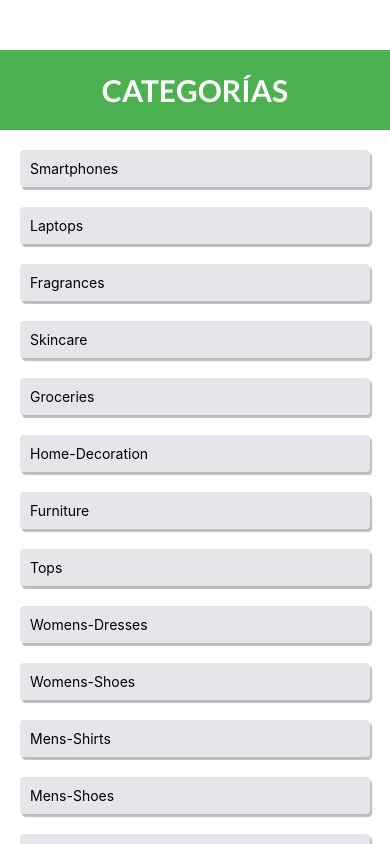
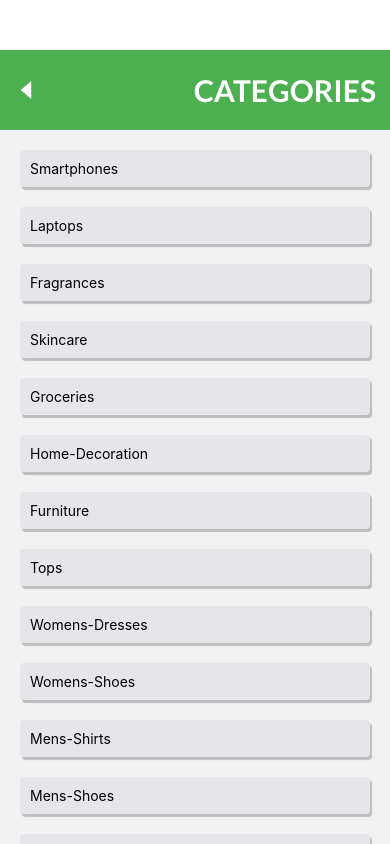
Before and after one commit to gaelbenayon/ecommercemobile, a React Native app in the folder ecommerce/: screen /categories in a window 390 px wide. Shown: the top 844 px of the page. Built offline with nearby package versions, Linux system fonts and the light colour scheme.

Commit message:
navigation

```diff
--- a/ecommerce/App.js
+++ b/ecommerce/App.js
@@ -1,15 +1,9 @@
+import Navigator from './src/navigation/Navigator';
 import { StatusBar } from 'expo-status-bar';
-import { ActivityIndicator, StyleSheet, Text, View } from 'react-native';
+import { ActivityIndicator, StyleSheet, View } from 'react-native';
 import {useFonts} from 'expo-font';
-import ProductsByCategory from './src/screens/ProductsByCategory'
-import Categories from './src/screens/Categories';
-import { useState } from 'react';
-import ProductDetail from './src/screens/ProductDetail';
 
 export default function App() {
-
-  const [categorySelected,setCategorySelected] = useState('');
-  const [productIdSelected,setProductIdSelected] = useState(null)
 
   const [fontLoaded] = useFonts({
     'Lato-Regular': require('./assets/fonts/Lato-Regular.ttf'),
@@ -18,28 +12,10 @@ export default function App() {
 
   if (!fontLoaded) return <ActivityIndicator/>
 
-  const onSelectCategory = (category) => {
-    return(
-      setCategorySelected(category)
-    )
-  }
-
-  const onGoHome = () => {
-    return (
-      setCategorySelected(false)
-    )
-  }
-
-  const onSelectProductId = (productId) => {
-    setProductIdSelected(productId)
-  }
-
   return (
     <View style={styles.container}>
       <StatusBar style="auto" />
-      {
-        productIdSelected? <ProductDetail productIdProp={productIdSelected}/> :
-        categorySelected? <ProductsByCategory category={categorySelected} onGoHomeEvent={onGoHome} onSelectProductIdEvent={onSelectProductId}/>: <Categories onSelectCategoryEvent={onSelectCategory}/>}
+      <Navigator/>
     </View>
   );
 }
--- a/ecommerce/package.json
+++ b/ecommerce/package.json
@@ -9,11 +9,15 @@
     "web": "expo start --web"
   },
   "dependencies": {
+    "@react-navigation/native": "^6.1.9",
+    "@react-navigation/native-stack": "^6.9.17",
     "expo": "~49.0.15",
+    "expo-font": "~11.4.0",
     "expo-status-bar": "~1.6.0",
     "react": "18.2.0",
     "react-native": "0.72.6",
-    "expo-font": "~11.4.0"
+    "react-native-safe-area-context": "4.6.3",
+    "react-native-screens": "~3.22.0"
   },
   "devDependencies": {
     "@babel/core": "^7.20.0"
--- a/ecommerce/src/components/categoryItem/index.js
+++ b/ecommerce/src/components/categoryItem/index.js
@@ -1,12 +1,11 @@
 import { Text, TouchableOpacity } from 'react-native'
 import React from 'react'
-import { styles } from './styles';
-
+import { styles } from './styles'
 import {Card} from '../index'
 
-const CategoryItem = ({category,onSelectCategoryEvent}) => {
+const CategoryItem = ({category,navigation}) => {
   return (
-    <TouchableOpacity onPress={()=>onSelectCategoryEvent(category)}>
+    <TouchableOpacity onPress={()=>navigation.navigate('products',{category})}>
         <Card style={styles.carddContainer}>
             <Text style={styles.cardText}>{category}</Text>
         </Card>
--- a/ecommerce/src/components/header/index.js
+++ b/ecommerce/src/components/header/index.js
@@ -1,11 +1,15 @@
-import { Text, View } from 'react-native'
+import { Text, TouchableOpacity, View } from 'react-native'
 import React from 'react'
 import { styles } from './styles';
+import { Ionicons } from '@expo/vector-icons';
 
-const Header = ({title}) => {
+const Header = ({title,navigation}) => {
   return (
     <View style={styles.headerContainer}>
       <Text style={styles.headerTitle}>{title}</Text>
+      <TouchableOpacity onPress={navigation.goBack}>
+        <Ionicons name="caret-back-sharp" size={24} color="white" />
+      </TouchableOpacity>
     </View>
   )
 }
--- a/ecommerce/src/components/header/styles.js
+++ b/ecommerce/src/components/header/styles.js
@@ -5,10 +5,10 @@ export const styles = StyleSheet.create({
     headerContainer: {
         height: 80,
         backgroundColor: colors.primary,
-        justifyContent: 'space-around',
+        justifyContent: 'space-between',
         alignItems: "center",
-        flexDirection:'row',
-        paddingHorizontal:10
+        flexDirection:'row-reverse',
+        paddingHorizontal:14
     },
     headerTitle: {
         fontSize: 30,
--- a/ecommerce/src/components/productItem/index.js
+++ b/ecommerce/src/components/productItem/index.js
@@ -2,9 +2,9 @@ import { Text, TouchableOpacity, Image } from 'react-native'
 import React from 'react'
 import { styles } from './styles';
 
-const ProductItem = ({product,onSelectProductIdEvent}) => {
+const ProductItem = ({product,navigation}) => {
   return (
-    <TouchableOpacity style={styles.productContainer} onPress={()=>onSelectProductIdEvent(product.id)}>
+    <TouchableOpacity style={styles.productContainer} onPress={()=>navigation.navigate('detail',product.id)}>
 
         <Image
             style={styles.productImage}
--- a/ecommerce/src/components/search/index.js
+++ b/ecommerce/src/components/search/index.js
@@ -2,10 +2,9 @@ import { TextInput, View, Text, TouchableOpacity } from 'react-native'
 import React, { useState } from 'react'
 import { AntDesign } from '@expo/vector-icons';
 import { Feather } from '@expo/vector-icons';
-import { Ionicons } from '@expo/vector-icons';
 import { styles } from './styles';
 
-const Search = ({ onSearchHandlerEvent, category, onGoHomeEvent }) => {
+const Search = ({ onSearchHandlerEvent, category }) => {
 
     const [searchInput, setSearchInput] = useState('');
     const [searchError,setSearchError] = useState('');
@@ -42,9 +41,6 @@ const Search = ({ onSearchHandlerEvent, category, onGoHomeEvent }) => {
                 <TouchableOpacity onPress={() => onResetSearchHandler()}>
                     <Feather name="delete" size={24} color="black" />
                 </TouchableOpacity>
-                <TouchableOpacity onPress={() => onGoHomeEvent()}>
-                    <Ionicons name="home-outline" size={24} color="black" />
-                </TouchableOpacity>
             </View>
         </View>
         {
--- /dev/null
+++ b/ecommerce/src/navigation/Navigator.jsx
@@ -0,0 +1,43 @@
+import {createNativeStackNavigator} from '@react-navigation/native-stack'
+import {NavigationContainer} from '@react-navigation/native'
+import { Header } from '../components'
+import Categories from '../screens/Categories'
+import ProductsByCategory from '../screens/ProductsByCategory'
+import ProductDetail from '../screens/ProductDetail'
+
+const Stack = createNativeStackNavigator()
+
+const Navigator = () => {
+    return (
+        <NavigationContainer>
+            <Stack.Navigator
+                initialRouteName='categories'
+                screenOptions={
+                    ({navigation,route}) => ({
+                        header: () => <Header title={route.name} navigation={navigation}/>
+                    })
+                }
+            >
+                <Stack.Screen
+                    name={'categories'}
+                    component={Categories}
+                    options={{
+                        title:'Categorías',
+                    }}
+                />
+                <Stack.Screen
+                    name={'products'}
+                    component={ProductsByCategory}
+                    options={{title:'Productos'}}
+                />
+                <Stack.Screen
+                    name={'detail'}
+                    component={ProductDetail}
+                    options={{title:'Detalle'}}
+                />
+            </Stack.Navigator>
+        </NavigationContainer>
+    )
+}
+
+export default Navigator
--- a/ecommerce/src/screens/Categories.jsx
+++ b/ecommerce/src/screens/Categories.jsx
@@ -1,17 +1,16 @@
 import { FlatList, StyleSheet, View } from 'react-native'
 import React from 'react'
-import {Header, CategoryItem} from '../components'
+import {CategoryItem} from '../components'
 import categoriesData from "../data/categories_data.json"
 
-const Categories = ({onSelectCategoryEvent}) => {
+const Categories = ({navigation}) => {
 
     const renderCategoryItem = ({item}) => (
-        <CategoryItem category={item} onSelectCategoryEvent={onSelectCategoryEvent}/>
+        <CategoryItem category={item} navigation={navigation}/>
     )
 
   return (
     <>
-    <Header title={"CATEGORÍAS"}/>
     <View style={styles.categoriesContainer}>
         <FlatList
             data={categoriesData}
--- a/ecommerce/src/screens/ProductDetail.jsx
+++ b/ecommerce/src/screens/ProductDetail.jsx
@@ -1,16 +1,17 @@
 import { ActivityIndicator, StyleSheet, Text, View, Image, useWindowDimensions, ScrollView, TouchableOpacity } from 'react-native'
 import React, { useEffect, useState } from 'react'
 import products_data from '../data/products_data.json'
-import { Header } from '../components'
 import { colors } from '../global/colors'
 
-const ProductDetail = ({ productIdProp }) => {
+const ProductDetail = ({ route }) => {
 
   const [productSelected, setProductSelected] = useState({});
   const [isLoading, setIsLoading] = useState(true);
   const [isPortrait, setIsPortrait] = useState(true)
 
   const { height, width } = useWindowDimensions()
+
+  const productIdProp = route.params
 
   useEffect(() => {
     height < width ? setIsPortrait(false) : setIsPortrait(true)
@@ -27,7 +28,6 @@ const ProductDetail = ({ productIdProp }) => {
       {
         isLoading ? <ActivityIndicator /> :
           <View>
-            <Header title="Detalle" />
             <ScrollView>
               <Text style={styles.productTitle}>{productSelected.title}</Text>
               <Text style={styles.productBrand}>{productSelected.brand}</Text>
--- a/ecommerce/src/screens/ProductsByCategory.jsx
+++ b/ecommerce/src/screens/ProductsByCategory.jsx
@@ -1,12 +1,14 @@
-import { FlatList, StyleSheet } from 'react-native'
+import { FlatList } from 'react-native'
 import React, { useEffect, useState } from 'react'
 import products_data from '../data/products_data.json'
-import {Header, ProductItem, Search} from '../components'
+import {ProductItem, Search} from '../components'
 
-const ProductsByCategory = ({category,onGoHomeEvent,onSelectProductIdEvent}) => {
+const ProductsByCategory = ({navigation,route}) => {
 
   const [productsByCategory,setProductsByCategory] = useState([]);
   const [search,setSearch] = useState('');
+
+  const {category} = route.params;
 
   useEffect(() => {
     const productsFilteredByCategory = products_data.filter(product => product.category == category);
@@ -16,7 +18,7 @@ const ProductsByCategory = ({category,onGoHomeEvent,onSelectProductIdEvent}) =>
 
   const renderProductItem = ({item}) => {
     return (
-      <ProductItem product={item} onSelectProductIdEvent={onSelectProductIdEvent}/>
+      <ProductItem product={item} navigation={navigation}/>
     )
   }
 
@@ -28,8 +30,7 @@ const ProductsByCategory = ({category,onGoHomeEvent,onSelectProductIdEvent}) =>
 
   return (
     <>
-    <Header title="PRODUCTOS"/>
-    <Search onSearchHandlerEvent={onSearch} category={category} onGoHomeEvent={onGoHomeEvent}/>
+    <Search onSearchHandlerEvent={onSearch} category={category}/>
     <FlatList
       data={productsByCategory}
       renderItem={renderProductItem}
@@ -40,9 +41,3 @@ const ProductsByCategory = ({category,onGoHomeEvent,onSelectProductIdEvent}) =>
 }
 
 export default ProductsByCategory
-
-const styles = StyleSheet.create({
-  productItemContainer:{
-    flex: 1
-  }
-})
```
Also changed, not shown: 1 other file (tests, documents, lock files or other folders).
